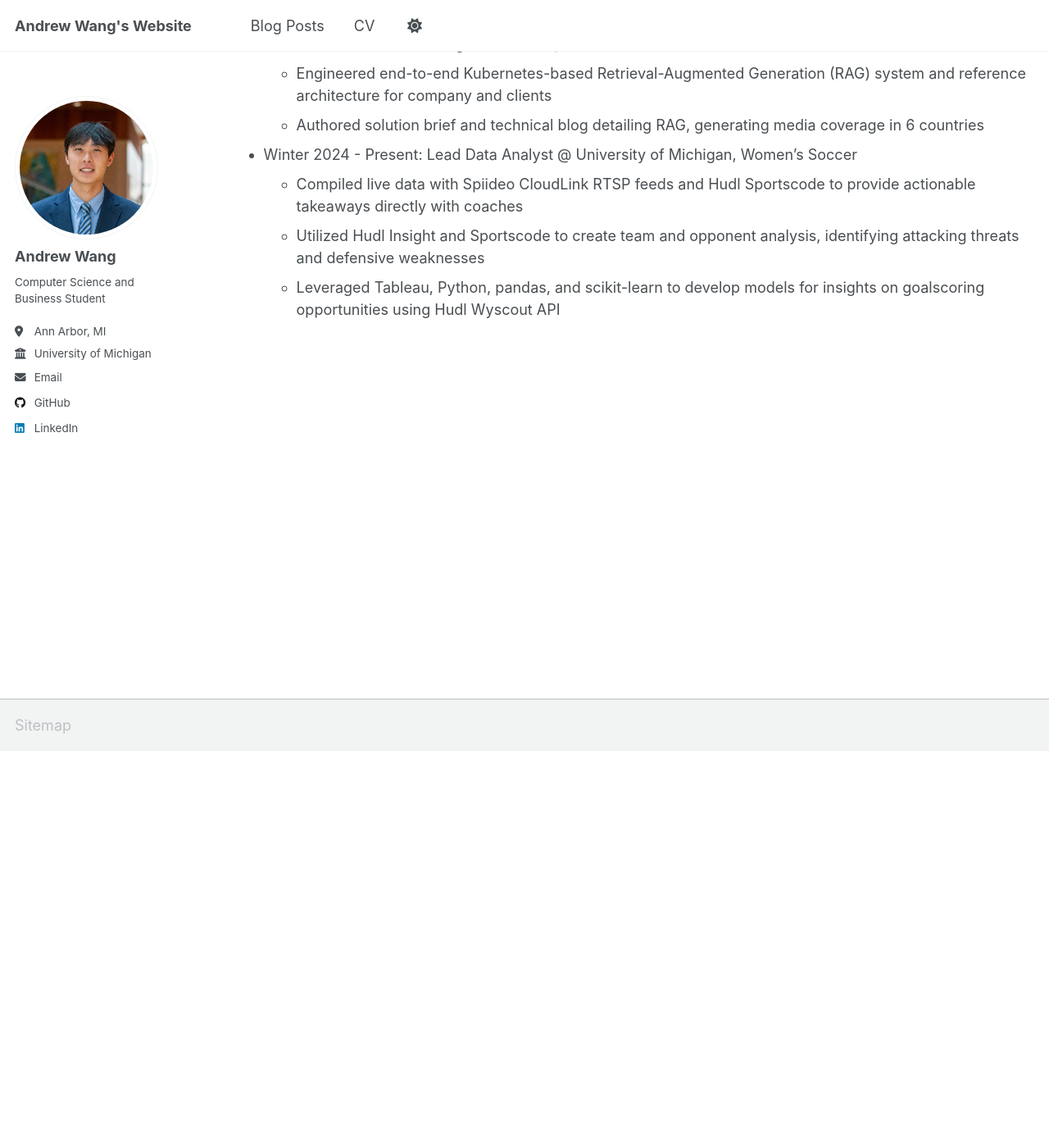
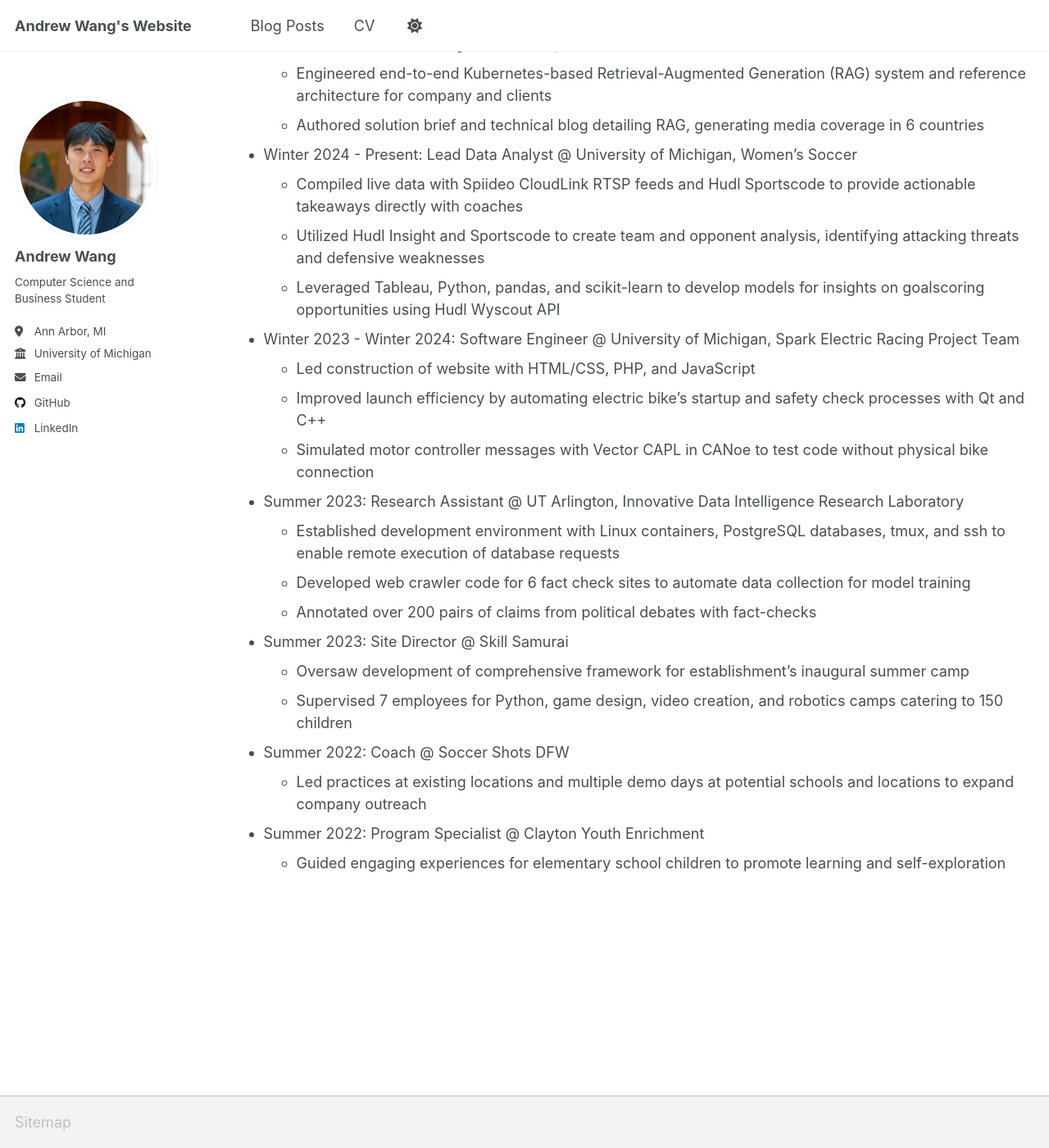
Before and after one commit to wxng23/wxng23.github.io, a Jekyll site: the page built from _pages/cv.md, in a window 1280 px wide and 1400 px high, scrolled down 484 px. Shown: the whole window at 82% size. Built offline with Jekyll 4.4.1, drawn with Linux system fonts in a browser that asks for light colours; a script that is not in the unit is left out.

Commit message:
Add spark, IDIR, Skill Samurai, SSDFW, and Clayton Youth to CV

```diff
--- a/_pages/cv.md
+++ b/_pages/cv.md
@@ -27,6 +27,21 @@ Work experience
   * Compiled live data with Spiideo CloudLink RTSP feeds and Hudl Sportscode to provide actionable takeaways directly with coaches
   * Utilized Hudl Insight and Sportscode to create team and opponent analysis, identifying attacking threats and defensive weaknesses
   * Leveraged Tableau, Python, pandas, and scikit-learn to develop models for insights on goalscoring opportunities using Hudl Wyscout API
+* Winter 2023 - Winter 2024: Software Engineer @ University of Michigan, Spark Electric Racing Project Team
+  * Led construction of website with HTML/CSS, PHP, and JavaScript
+  * Improved launch efficiency by automating electric bike’s startup and safety check processes with Qt and C++
+  * Simulated motor controller messages with Vector CAPL in CANoe to test code without physical bike connection
+* Summer 2023: Research Assistant @ UT Arlington, Innovative Data Intelligence Research Laboratory
+  * Established development environment with Linux containers, PostgreSQL databases, tmux, and ssh to enable remote execution of database requests
+  * Developed web crawler code for 6 fact check sites to automate data collection for model training
+  * Annotated over 200 pairs of claims from political debates with fact-checks
+* Summer 2023: Site Director @ Skill Samurai
+  * Oversaw development of comprehensive framework for establishment’s inaugural summer camp
+  * Supervised 7 employees for Python, game design, video creation, and robotics camps catering to 150 children
+* Summer 2022: Coach @ Soccer Shots DFW
+  * Led practices at existing locations and multiple demo days at potential schools and locations to expand company outreach
+* Summer 2022: Program Specialist @ Clayton Youth Enrichment
+  * Guided engaging experiences for elementary school children to promote learning and self-exploration
 
 <!-- Skills
 ======
```
